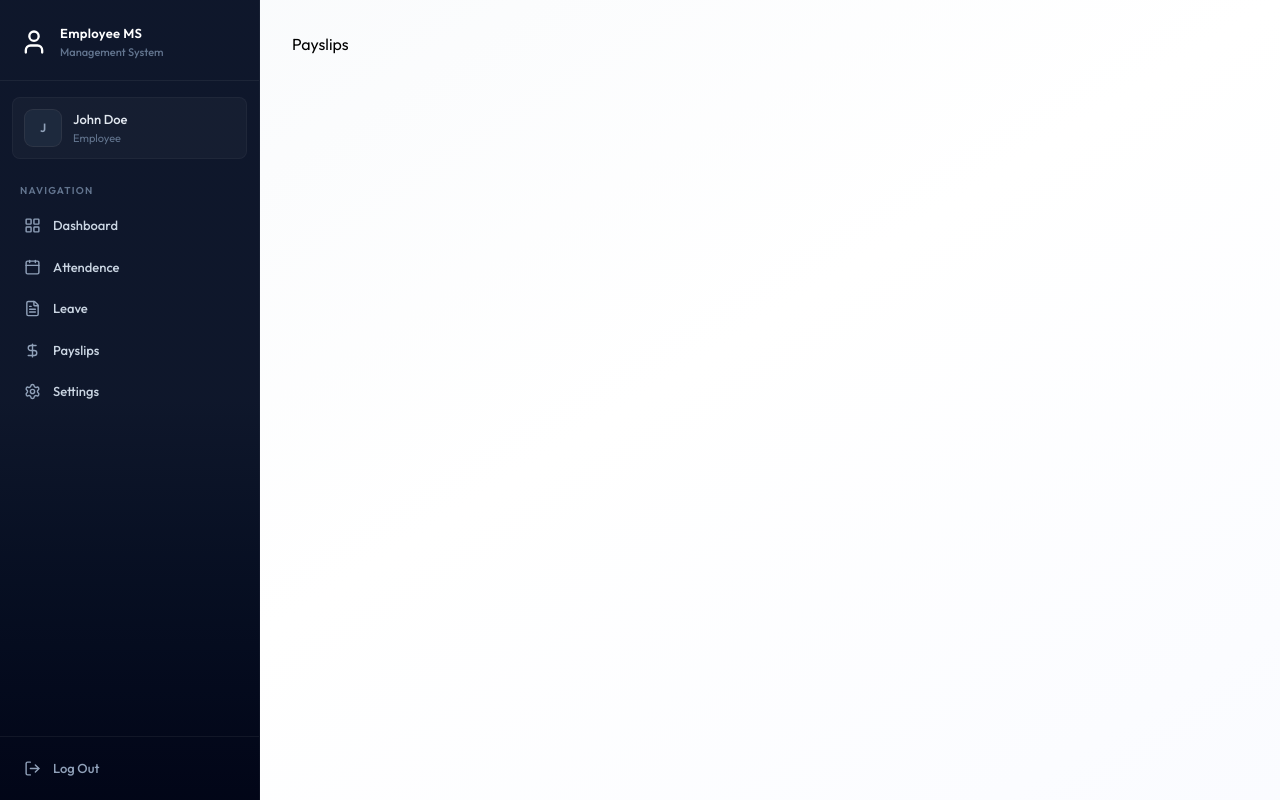
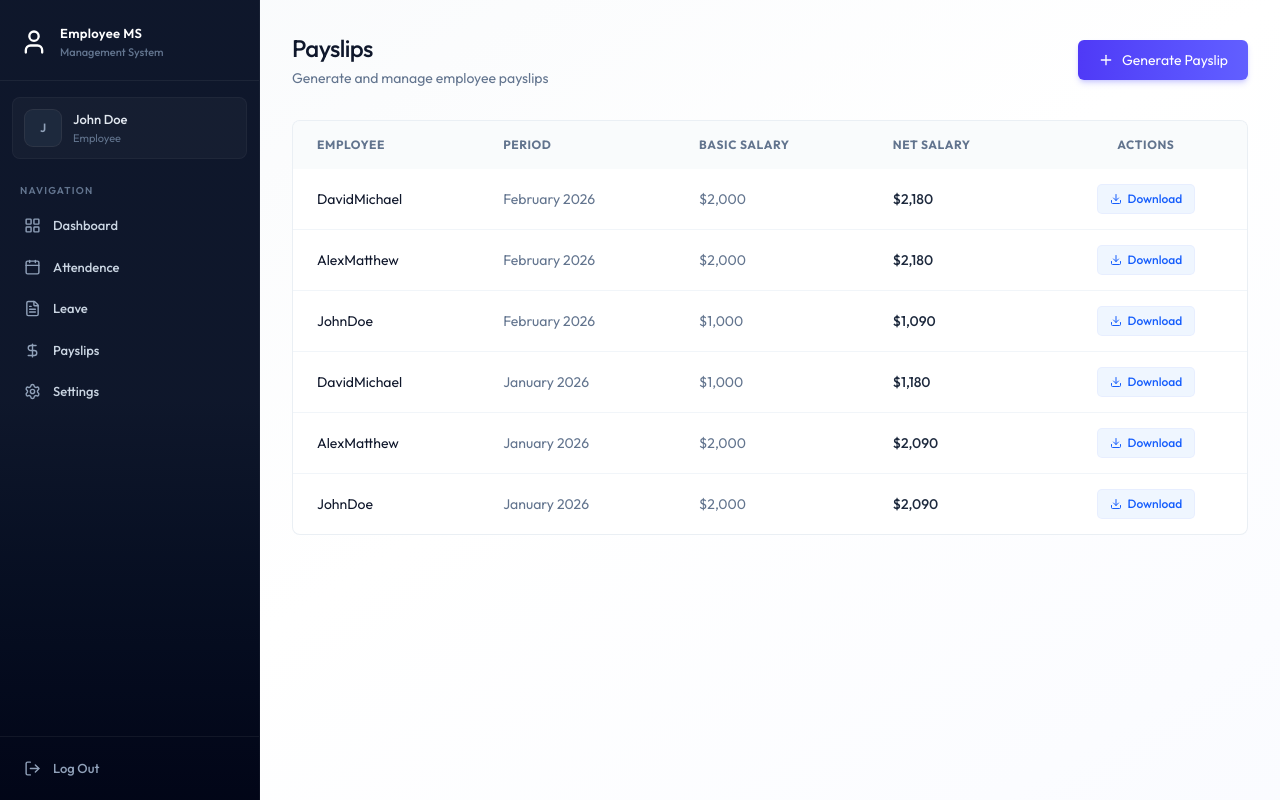
Before and after one commit to NikitaKopnar/EMS---employee-management-system, a React (Vite) app in the folder client/: page /Payslips in a window 1280 px wide. Built offline with nearby package versions, Linux system fonts and the light colour scheme.

Commit message:
PaySlip UI completed

```diff
--- /dev/null
+++ b/client/src/components/payslip/GeneratePaySlipForm.jsx
@@ -0,0 +1,126 @@
+import { Loader2, Plus, X } from "lucide-react";
+import React, { useState } from "react";
+
+const GeneratePaySlipForm = ({ employees, onSuccess }) => {
+  const [isOpen, setIsOpen] = useState(false);
+  const [loading, setloadin] = useState(false);
+
+  if (!isOpen)
+    return (
+      <button
+        className="btn-primary flex items-center gap-2"
+        onClick={() => setIsOpen(true)}
+      >
+        <Plus className="w-4 h-4" />
+        Generate Payslip
+      </button>
+    );
+  const handleSubmit = async (e) => {
+    e.preventDefault();
+  };
+
+  return (
+    <div className="fixed inset-0 bg-black/40 backdrop-blur-sm flex items-center justify-center z-50 p-4">
+      <div className="card max-w-lg w-full p-6 animate-slide-up">
+        <div className="flex justify-between items-center mb-6">
+          <h3 className="text-lg font-bold text-slate-900">
+            Generate Monthly Payslip
+          </h3>
+          <button
+            onClick={() => setIsOpen(false)}
+            className="text-slate-400 hover:text-slate-600 p-1"
+          >
+            <X size={20} />
+          </button>
+        </div>
+        <form onSubmit={handleSubmit} className="space-y-4">
+          {/* select employee */}
+          <div>
+            <label className="block text-sm font-medium text-slate-700 mb-2">
+              Employee
+            </label>
+            <select name="employeeId" required>
+              {employees.map((e) => (
+                <option key={e.id} value={e.id}>
+                  {e.firstName} {e.lastName} ({e.position})
+                </option>
+              ))}
+            </select>
+          </div>
+          {/* select month & year */}
+          <div className="grid grid-cols-2 gap-4">
+            <div>
+              <label className="block text-sm font-medium text-slate-700 mb-2">
+                Month
+              </label>
+              <select name="month">
+                {Array.from({ length: 12 }, (_, i) => i + 1).map((m) => (
+                  <option key={m} value={m}>
+                    {m}
+                  </option>
+                ))}
+              </select>
+            </div>
+            <div>
+              <label className="block text-sm font-medium text-slate-700 mb-2">
+                Year
+              </label>
+              <input
+                type="number"
+                name="year"
+                defaultValue={new Date().getFullYear()}
+              />
+            </div>
+          </div>
+          {/* Basic salary */}
+          <div>
+            <label className="block text-sm font-medium text-slate-700 mb-2">
+              Basic Salary
+            </label>
+            <input
+              type="number"
+              name="basicSalary"
+              required
+              placeholder="5000"
+            />
+          </div>
+          {/* Allowances and deductions */}
+          <div className="grid grid-cols-2 gap-4">
+            <div>
+              <label className="block text-sm font-medium text-slate-700 mb-2">
+                Allowances
+              </label>
+              <input type="number" name="allowances" defaultValue="0" />
+            </div>
+            <div>
+              <label className="block text-sm font-medium text-slate-700 mb-2">
+                Deductions
+              </label>
+              <input type="number" name="deductions" defaultValue="0" />
+            </div>
+          </div>
+          {/* buttons */}
+          <div className="flex justify-end gap-3 pt-2">
+            <button
+              onClick={() => setIsOpen(false)}
+              type="button"
+              className="btn-secondary"
+            >
+              Cancel
+            </button>
+            <button
+              disabled={loading}
+              type="submit"
+              className="btn-primary flex items-center"
+            >
+              {loading && <Loader2 className="w-4 h-4 mr-2 snimate-spin" />}
+              Generate
+            </button>
+          </div>
+        </form>
+      </div>
+    </div>
+  );
+};
+
+export default GeneratePaySlipForm;
--- /dev/null
+++ b/client/src/components/payslip/PayslipList.jsx
@@ -0,0 +1,79 @@
+import { format } from "date-fns";
+import { Download } from "lucide-react";
+import React from "react";
+
+const PayslipList = ({ payslips, isAdmin }) => {
+  return (
+    <div className="card overflow-hidden">
+      <div className="overflow-x-auto">
+        <table className="table-modern">
+          <thead>
+            <tr>
+              {isAdmin && <th>Employee</th>}
+              <th>Period</th>
+              <th>Basic Salary</th>
+              <th>Net Salary</th>
+              <th className="text-center">Actions</th>
+            </tr>
+          </thead>
+          <tbody>
+            {payslips.length === 0 ? (
+              <tr>
+                <td
+                  colSpan={isAdmin ? 5 : 4}
+                  className="text-center py-12 text-slated-400"
+                >
+                  No payslips found
+                </td>
+              </tr>
+            ) : (
+              payslips.map((payslip) => {
+                return (
+                  <tr key={payslip._id || payslip.id}>
+                    {isAdmin && (
+                      <td className="text-slate-900">
+                        {payslip.employee?.firstName}
+                        {payslip.employee?.lastName}
+                      </td>
+                    )}
+
+                    <td className="text-slate-500">
+                      {format(
+                        new Date(payslip.year, payslip.month - 1),
+                        "MMMM yyyy",
+                      )}
+                    </td>
+
+                    <td className="text-slate-500">
+                      ${payslip.basicSalary?.toLocaleString()}
+                    </td>
+
+                    <td className="font-medium text-slate-800">
+                      ${payslip.netSalary?.toLocaleString()}
+                    </td>
+
+                    <td className="text-center">
+                      <button
+                        onClick={() =>
+                          window.open(
+                            `/print/payslips/${payslip._id || payslip.id}`,
+                          )
+                        }
+                        className="inline-flex items-center px-3 py-1.5 text-xs font-medium rounded text-blue-600 bg-blue-50 hover:bg-blue-100 transition-colors ring-1 ring-blue-600/10"
+                      >
+                        <Download className="w-3 h-3 mr-1.5" />
+                        Download
+                      </button>
+                    </td>
+                  </tr>
+                );
+              })
+            )}
+          </tbody>
+        </table>
+      </div>
+    </div>
+  );
+};
+
+export default PayslipList;
--- a/client/src/pages/Payslips.jsx
+++ b/client/src/pages/Payslips.jsx
@@ -1,9 +1,52 @@
-import React from 'react'
+import React, { useEffect, useState, useCallback } from "react";
+import { dummyEmployeeData, dummyPayslipData } from "../assets/assets";
+import Loading from "../components/Loading";
+import PayslipList from "../components/payslip/PayslipList";
+import GeneratePaySlipForm from "../components/payslip/GeneratePaySlipForm";
+const Payslips = () => {
+  const [paySlips, setPaySlips] = useState([]);
+  const [employees, setEmployees] = useState([]);
+  const [loading, setLoading] = useState(true);
+  const isAdmin = true;
 
-const Payslips = () => {
+  const fetchPayslips = useCallback(async () => {
+    setPaySlips(dummyPayslipData);
+    setTimeout(() => {
+      setLoading(false);
+    }, 1000);
+  }, []);
+
+  useEffect(() => {
+    fetchPayslips();
+  }, [fetchPayslips]);
+
+  useEffect(() => {
+    if (isAdmin) setEmployees(dummyEmployeeData);
+  }, [isAdmin]);
+
+  if (loading) return <Loading />;
+
   return (
-    <div>Payslips</div>
-  )
-}
+    <div className="animate-fade-in">
+      <div className="flex flex-col sm:flex-row justify-between items-start sm:items-center gap-4 mb-8">
+        <div>
+          <h1 className="page-title">Payslips</h1>
+          <p className="page-subtitle">
+            {isAdmin
+              ? "Generate and manage employee payslips"
+              : "Your payslips hostory"}
+          </p>
+        </div>
+        {isAdmin && (
+          <GeneratePaySlipForm
+            employees={employees}
+            onSuccess={fetchPayslips}
+          />
+        )}
+      </div>
+      <PayslipList payslips={paySlips} isAdmin={isAdmin} />
+    </div>
+  );
+};
 
 export default Payslips;
```
